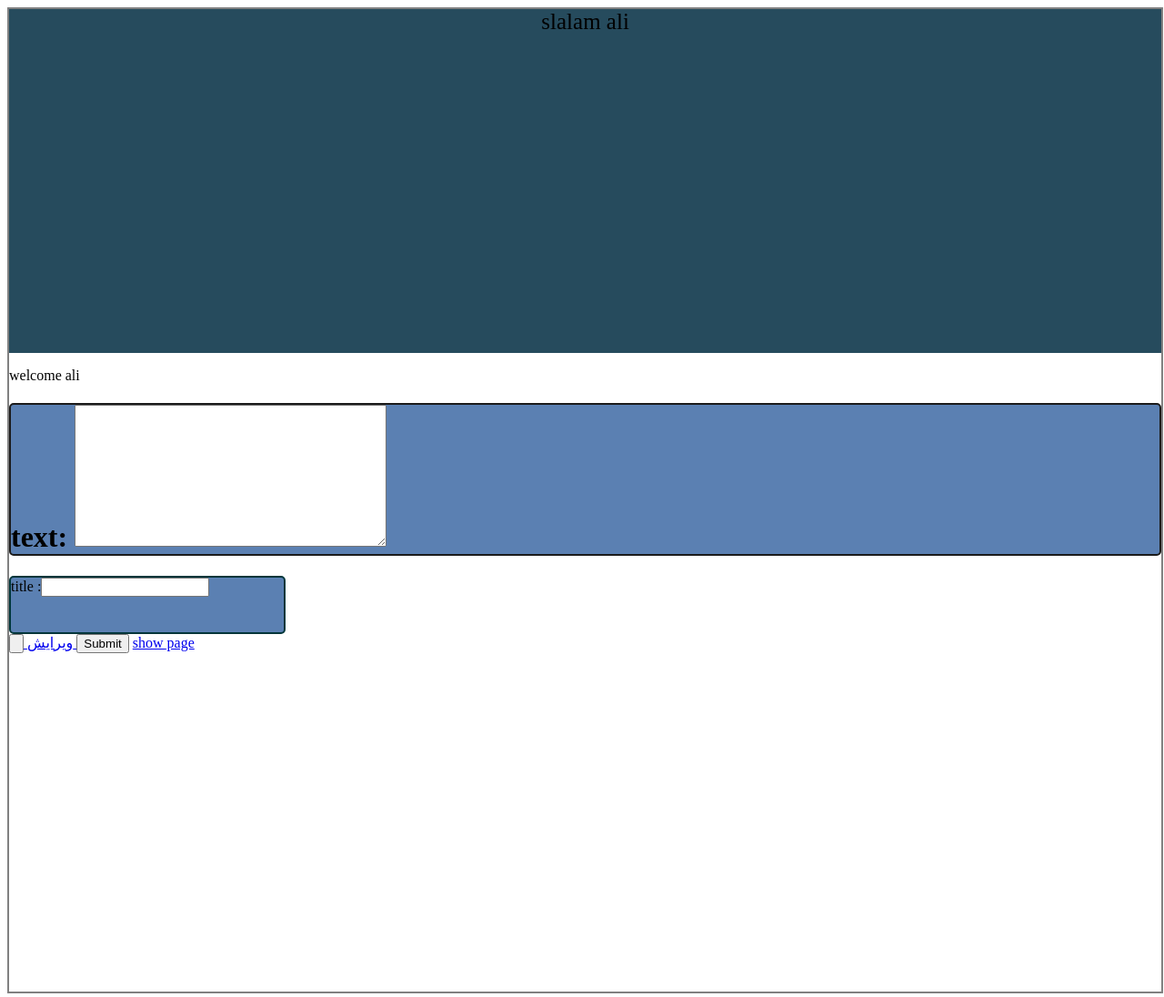
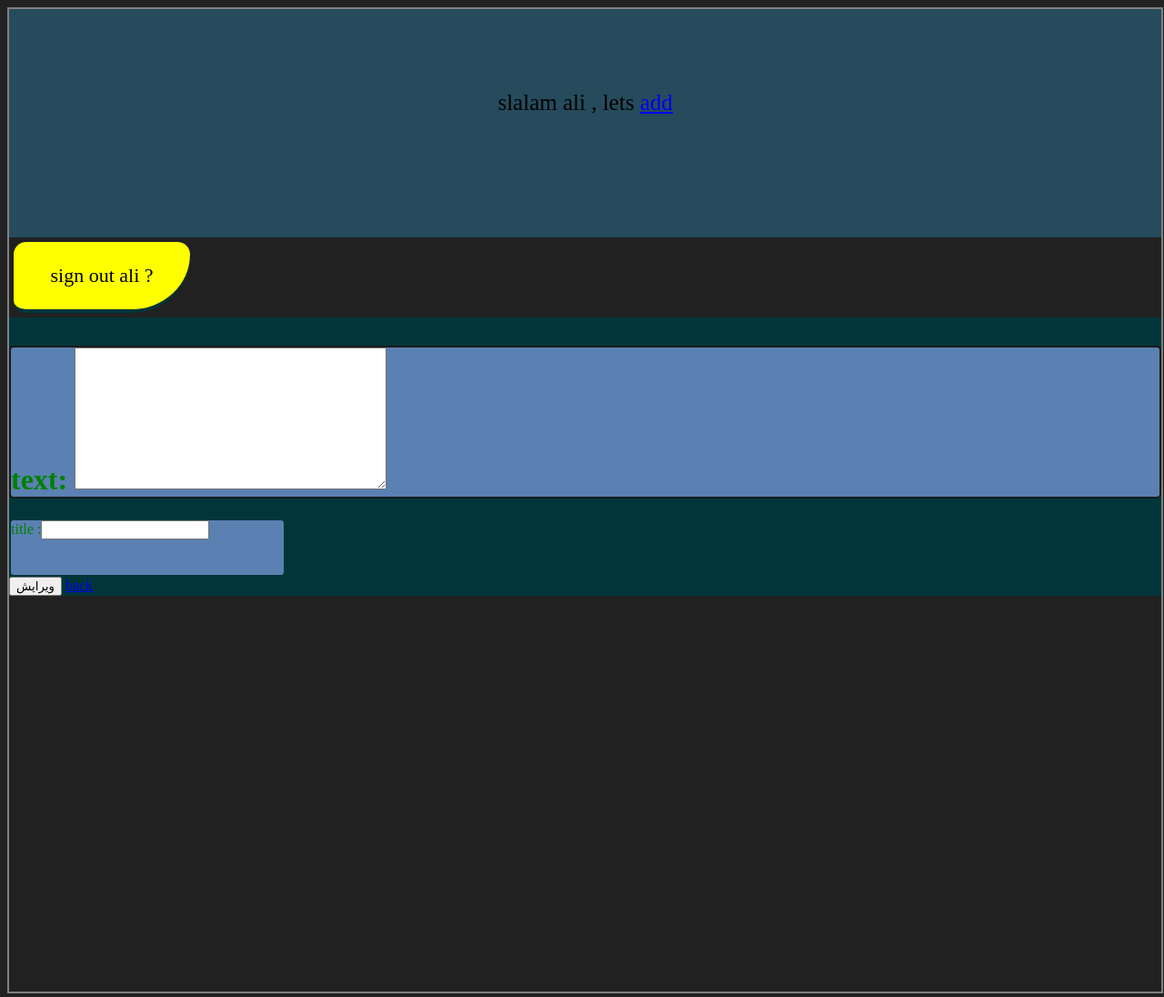
Before and after one commit to AliGhorbaniGit/FIRST-learning-django, a Django app: page /add in a window 1280 px wide. Shown: the whole page at 91% size. Run offline with Django 4.2, Linux system fonts and the light colour scheme; a user stored in the database is signed in.

Commit message:
some templates are change

```diff
--- a/pages/templates/pages/add.html
+++ b/pages/templates/pages/add.html
@@ -8,7 +8,7 @@
                     <h1> text: {{ form.text }}  </h1>
                     <div>  title :{{ form.title }} </div>
 
-                     <a href="#"> <input type="button" > ویرایش </a>
+{#                     <a href="#"> <input type="button" > ویرایش </a>#}
 {#                    <div class="form-group py-2">#}
 {#                        <label class="py-1">Enter post title</label>#}
 {#                        <input type="text" class="form-control" placeholder="e.g. Some Title" name="title">#}
@@ -17,8 +17,8 @@
 {#                        <label class="py-1">Enter post text:</label>#}
 {#                        <textarea class="form-control" name="text" rows="8" placeholder="Enter your post text here..."></textarea>#}
 {#                    </div>#}
-                    <button type="submit" class="btn btn-primary">Submit</button>
-                <a href="{% url 'show_list' %}"> show page </a>
+                    <button type="submit" class="btn btn-primary">     ویرایش   </button>
+                <a href="{% url 'show_list' %}">   back  </a>
                 </form>
 
 {% endblock add %}
--- a/templates/_base.html
+++ b/templates/_base.html
@@ -10,6 +10,7 @@
         body {
             width: 100%;
             height: 1080px;
+            background: #212121;
         }
 
         #main {
@@ -21,43 +22,55 @@
 
         #header {
             width: 100%;
-            height: 35%;
+            height: 15%;
             background-color: #264b5d;
-            #color: red;
             text-align: center;
             font-size: 25px;
+            padding-top: 7%;
         }
 
         .card {
             display: inline-block;
-            width: 25%;
-            height: 30%;
-            border: 2px solid red;
+            width: 30%;
+            height: 250px;
+            border: 1px solid #ffffcc;
             text-align: center;
+            box-shadow: #000000;
             margin: 10px;
-            border-radius: 10px;
+        {#padding: 2px;#} border-radius: 10px;
             overflow: hidden;
         }
 
         .title {
             width: 100%;
-            height: 20%;
-            border-bottom: 2px solid darkred;
+            height: 15%;
+            border-bottom: 4px solid darkred;
 
             padding: 4px;
-            font-size: 20px;
+            font-size: 22px;
             color: orange;
             border-radius: 10px;
-            background-color: #555555;
+            {#background-color: #555555;#}
         }
 
-        .contentt {
+        .bottom {
             width: 100%;
-            height: 70%;
+            height: 60%;
+        {#border: 2px solid yellow;#} margin: 2px 0 0 0;
+            padding-top: 10px;
+            color: white;
+            background-color: #5b80b2;
+
+
+        }
+
+        .content {
+            width: 100%;
+            height: auto%;
         {#border: 2px solid yellow;#} margin: 2px 0 0 0;
             padding-top: 10px;
             color: green;
-            background-color: #a41515;
+            background-color: #00363a;
 
         }
 
@@ -94,25 +107,55 @@
             display: block;
         }
 
+        #logsign {
+            height: auto;
+            padding: 2px;
+            width: 15%;
+            margin: 5px;
+            border-bottom: 4px solid #00363a;
+            border-radius: 15px 15px 70px 15px;
+            background: yellow;
+            text-align: center;
+            font-size: 22px;
+        }
+
+        #edit {
+            width: 50%;
+            height: 20%;
+            padding: 2px;
+            margin: 5px;
+            border-bottom: 4px solid #00363a;
+            border-radius: 15px 15px 70px 15px;
+            background: yellow;
+            text-align: center;
+            font-size: 22px;
+
+        }
+
     </style>
 </head>
 <body>
 <div id="main">
 
-    <div id="header"> slalam ali</div>
-    <div>
+    <div id="header"> slalam {{ user.username }}
         {% if user.is_authenticated %}
-            <P id="hov"> welcome {{ user.username }} <a href="{% url 'logout' %}" id="hid"> log out </a></P>
+            , lets <a href="{% url  'add' %}"> add </a>
+        {% endif %}
+
+    </div>
+    <div id="logsign">
+        {% if user.is_authenticated %}
+            <P id="hov"> sign out {{ user.username }} ? <a href="{% url 'logout' %}" id="hid"> log out </a></P>
 
             {% csrf_token %}
 
         {% else %}
             <P> hanooze vared nashode iid ???? </P>
-            <a href="{% url 'login' %}"> log in </a>
+            <a href="{% url 'login' %}"> log in </a> <br><br>
             <a href="{% url 'createuser' %}"> sin in </a>
         {% endif %}
     </div>
-
+    <div class="content">
         {% block content %} {% endblock content %}
         <p></p>
         {% block person %}
@@ -123,5 +166,6 @@
 
         {% endblock add %}
     </div>
+</div>
 </body>
 </html>
```
Also changed, not shown: pages/templates/pages/show_list.html (+9 -4 lines), show/templates/show/_base.html (+15 -17 lines), db.sqlite3. Lines whose indentation alone changed are shown as unchanged.
